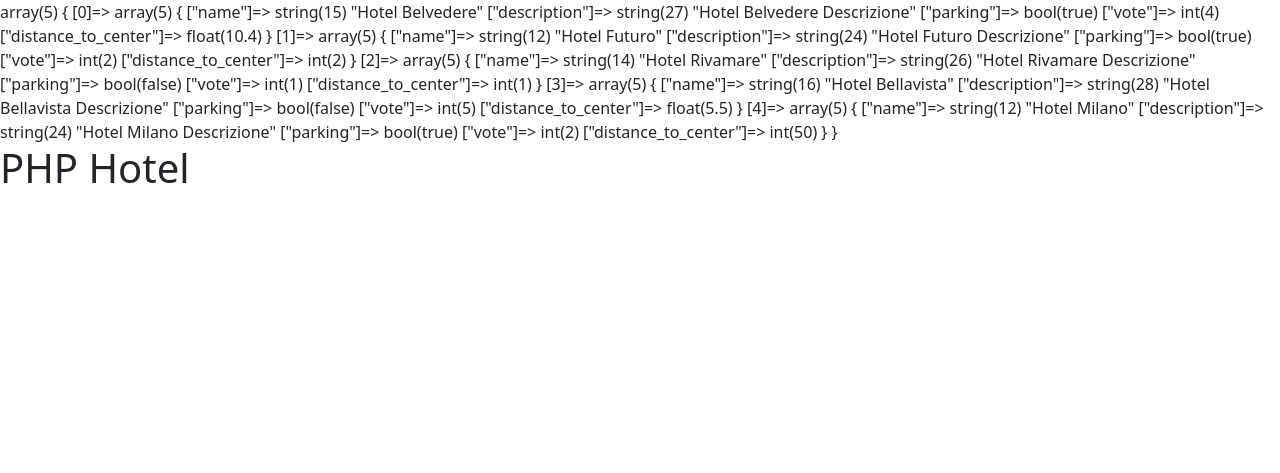
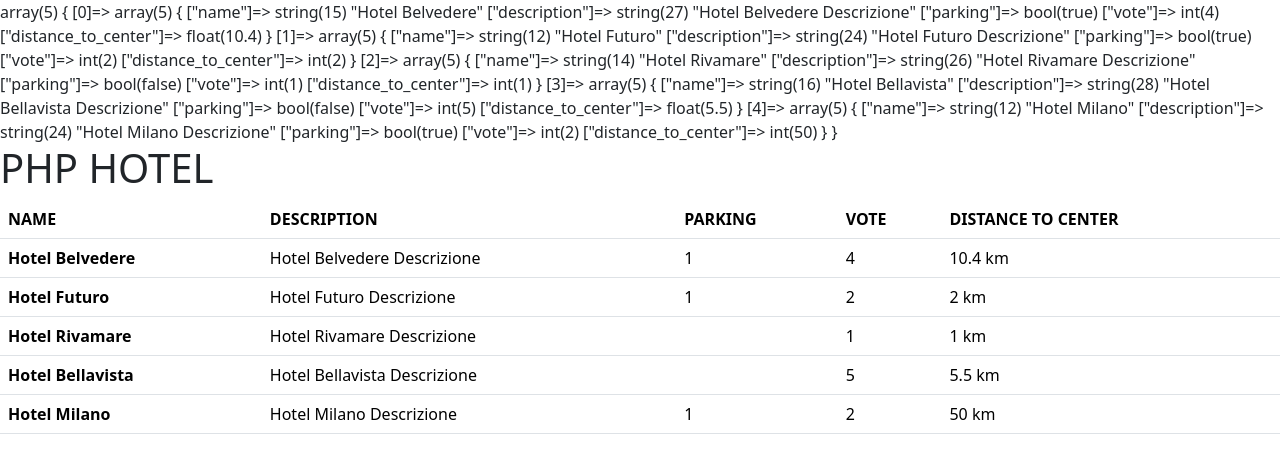
Before and after one commit to albertogioia93/php-hotel, a PHP site: page / in a window 1280 px wide. Shown: the top 473 px of the page. Run offline with PHP 8.4, Linux system fonts and the light colour scheme.

Commit message:
lista hotel in tables senza cicli

```diff
--- a/index.php
+++ b/index.php
@@ -58,7 +58,56 @@
     <title>PHP Hotel</title>
 </head>
 <body>
-    <h1>PHP Hotel</h1>
+    <h1>PHP HOTEL</h1>
+<table class="table">
+  <thead>
+    <tr>
+      <th scope="col">NAME</th>
+      <th scope="col">DESCRIPTION</th>
+      <th scope="col">PARKING</th>
+      <th scope="col">VOTE</th>
+      <th scope="col">DISTANCE TO CENTER</th>
+    </tr>
+  </thead>
+  <tbody>
+    <tr>
+      <th scope="row"><?php echo $hotels [0] ['name']; ?></th>
+      <td><?php echo $hotels [0] ['description']; ?></td>
+      <td><?php echo $hotels [0] ['parking']; ?></td>
+      <td><?php echo $hotels [0] ['vote']; ?></td>
+      <td><?php echo $hotels [0] ['distance_to_center']; ?> km</td>
+    </tr>
+    <tr>
+      <th scope="row"><?php echo $hotels [1] ['name']; ?></th>
+      <td><?php echo $hotels [1] ['description']; ?></td>
+      <td><?php echo $hotels [1] ['parking']; ?></td>
+      <td><?php echo $hotels [1] ['vote']; ?></td>
+      <td><?php echo $hotels [1] ['distance_to_center']; ?> km</td>
+    </tr>
+    <tr>
+      <th scope="row"><?php echo $hotels [2] ['name']; ?></th>
+      <td><?php echo $hotels [2] ['description']; ?></td>
+      <td><?php echo $hotels [2] ['parking']; ?></td>
+      <td><?php echo $hotels [2] ['vote']; ?></td>
+      <td><?php echo $hotels [2] ['distance_to_center']; ?> km</td>
+    </tr>
+    <tr>
+      <th scope="row"><?php echo $hotels [3] ['name']; ?></th>
+      <td><?php echo $hotels [3] ['description']; ?></td>
+      <td><?php echo $hotels [3] ['parking']; ?></td>
+      <td><?php echo $hotels [3] ['vote']; ?></td>
+      <td><?php echo $hotels [3] ['distance_to_center']; ?> km</td>
+    </tr>
+    <tr>
+      <th scope="row"><?php echo $hotels [4] ['name']; ?></th>
+      <td><?php echo $hotels [4] ['description']; ?></td>
+      <td><?php echo $hotels [4] ['parking']; ?></td>
+      <td><?php echo $hotels [4] ['vote']; ?></td>
+      <td><?php echo $hotels [4] ['distance_to_center']; ?> km</td>
+    </tr>
+
+  </tbody>
+</table>
 
 
     <!-- collegamento al js di bootstrap via cdn -->
```
